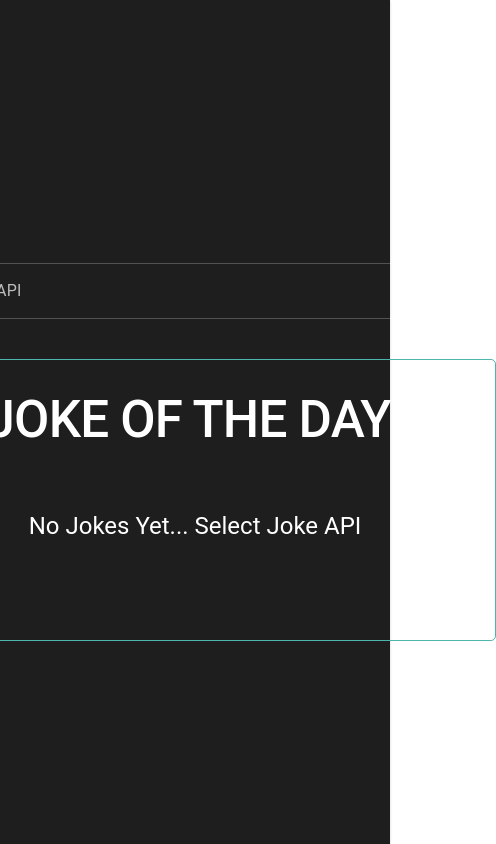
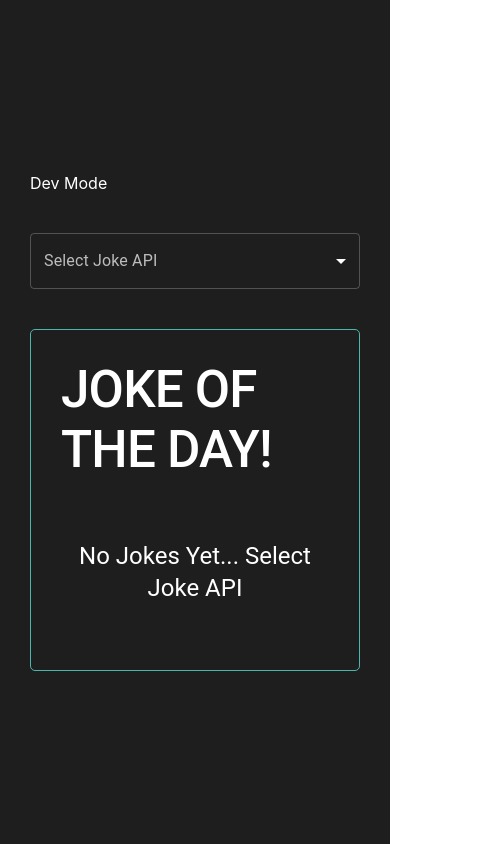
Before and after one commit to judityc/jokes-app, a React (Vite) app: page / in a window 390 px wide. Shown: the whole page, 496 px wide, since content can reach past the window. Built offline with nearby package versions, Linux system fonts and the light colour scheme.

Commit message:
App mobile version

```diff
--- a/src/components/AppLayout.tsx
+++ b/src/components/AppLayout.tsx
@@ -10,14 +10,16 @@ const AppLayout = ({ children }: Props) => {
     <Paper
       square
       sx={{
-        width: "100%",
-        height: "100vh",
+        minWidth: "100%",
+        minHeight: "100vh",
         display: "flex",
         justifyContent: "center",
         alignItems: "center",
       }}
     >
-      <Stack spacing={5}>{children}</Stack>
+      <Stack margin="0 30px" spacing={5}>
+        {children}
+      </Stack>
     </Paper>
   );
 };
--- a/src/components/Card.tsx
+++ b/src/components/Card.tsx
@@ -9,7 +9,7 @@ interface Props {
 const Card = ({ title, children }: Props) => {
   return (
     <Box
-      width={600}
+      max-width={600}
       border="1px solid #4db6ac"
       borderRadius="5px"
       display="flex"
--- a/src/components/SelectJoke.tsx
+++ b/src/components/SelectJoke.tsx
@@ -8,7 +8,7 @@ interface Props {
 const SelectJoke = ({ onSelectJokeApi, selectedJokeApi }: Props) => {
   return (
     <>
-      <FormControl sx={{ m: 2, minWidth: 320 }}>
+      <FormControl >
         <InputLabel id="demo-simple-select-helper-label">
           Select Joke API
         </InputLabel>
```
